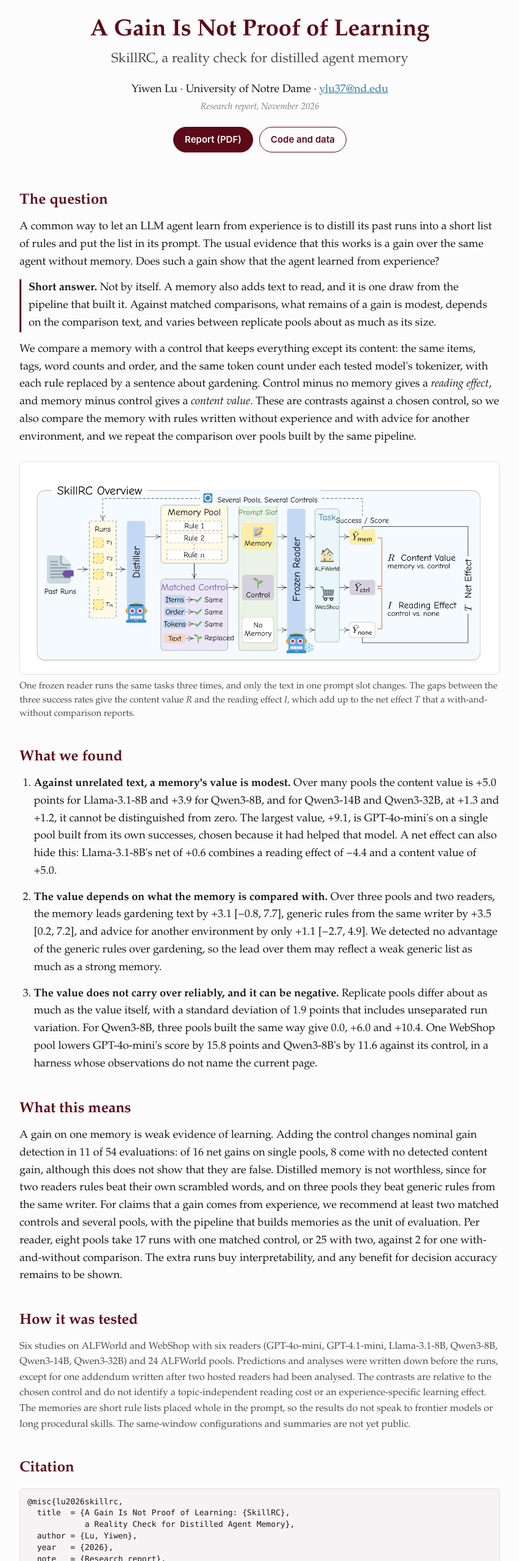
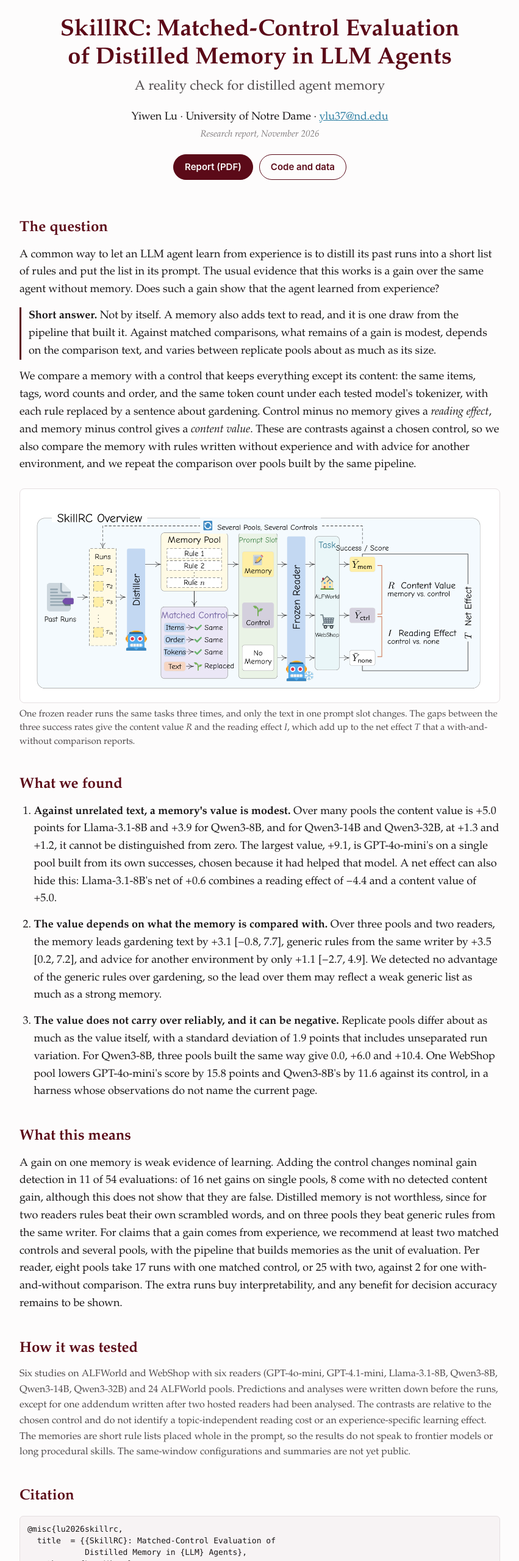
Before and after one commit to EvenEureka/SkillRC, a plain HTML site: page docs/index.html in a window 1280 px wide. Shown: the part 20-2580 px from the top of the page at 61% size, without its empty margins (214-1065 px from the left). Drawn offline with Linux system fonts and the light colour scheme.

Commit message:
Page and README: new report title

```diff
--- a/docs/index.html
+++ b/docs/index.html
@@ -3,9 +3,9 @@
 <head>
 <meta charset="utf-8">
 <meta name="viewport" content="width=device-width, initial-scale=1">
-<title>A Gain Is Not Proof of Learning | SkillRC</title>
+<title>SkillRC: Matched-Control Evaluation of Distilled Memory in LLM Agents</title>
 <meta name="description" content="A gain over no memory is the usual evidence that an agent learned from experience. SkillRC checks what that gain shows, with matched controls, comparison texts and replicate pools.">
-<meta property="og:title" content="A Gain Is Not Proof of Learning: SkillRC, a Reality Check for Distilled Agent Memory">
+<meta property="og:title" content="SkillRC: Matched-Control Evaluation of Distilled Memory in LLM Agents">
 <meta property="og:description" content="A gain on one distilled memory is weak evidence of learning: what remains after matched comparisons is modest, depends on the comparison text, and varies between replicate pools.">
 <meta property="og:image" content="https://eveneureka.github.io/SkillRC/static/img/report_overview.png">
 <style>
@@ -74,8 +74,8 @@
 <body>
 <main>
 <header>
-  <h1>A Gain Is Not Proof of Learning</h1>
-  <p class="subtitle">SkillRC, a reality check for distilled agent memory</p>
+  <h1>SkillRC: Matched-Control Evaluation of Distilled Memory in LLM Agents</h1>
+  <p class="subtitle">A reality check for distilled agent memory</p>
   <p class="byline">Yiwen Lu &middot; University of Notre Dame &middot; <a href="mailto:ylu37@nd.edu">ylu37@nd.edu</a></p>
   <p class="status">Research report, November 2026</p>
   <div class="links">
@@ -147,8 +147,8 @@ same-window configurations and summaries are not yet public.</p>
 
 <h2>Citation</h2>
 <pre>@misc{lu2026skillrc,
-  title  = {A Gain Is Not Proof of Learning: {SkillRC},
-            a Reality Check for Distilled Agent Memory},
+  title  = {{SkillRC}: Matched-Control Evaluation of
+            Distilled Memory in {LLM} Agents},
   author = {Lu, Yiwen},
   year   = {2026},
   note   = {Research report},
```
Also changed, not shown: 1 other file.
